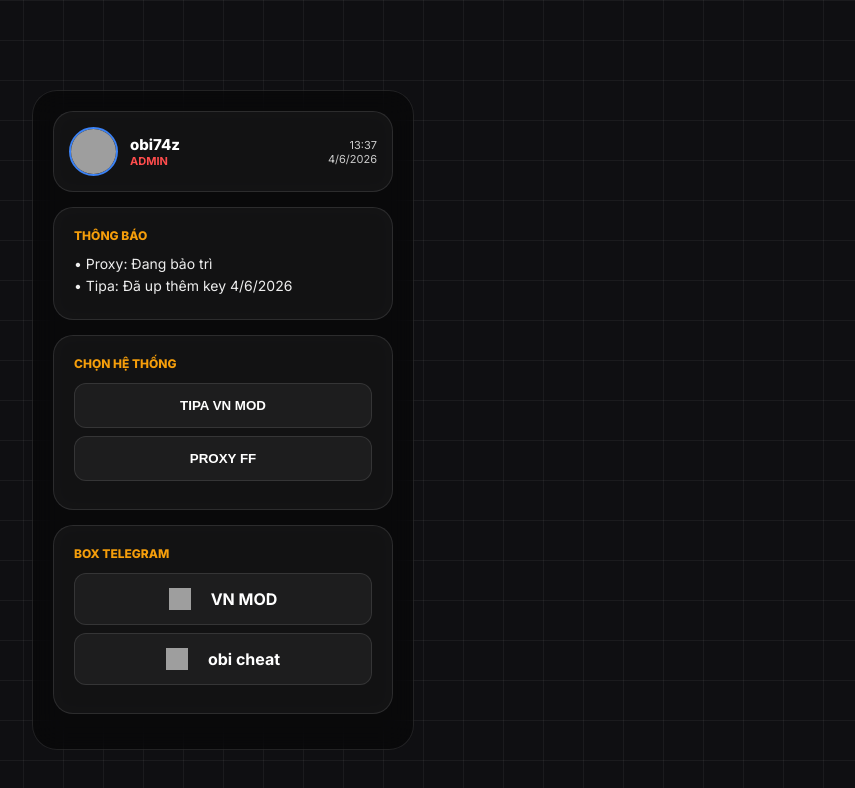
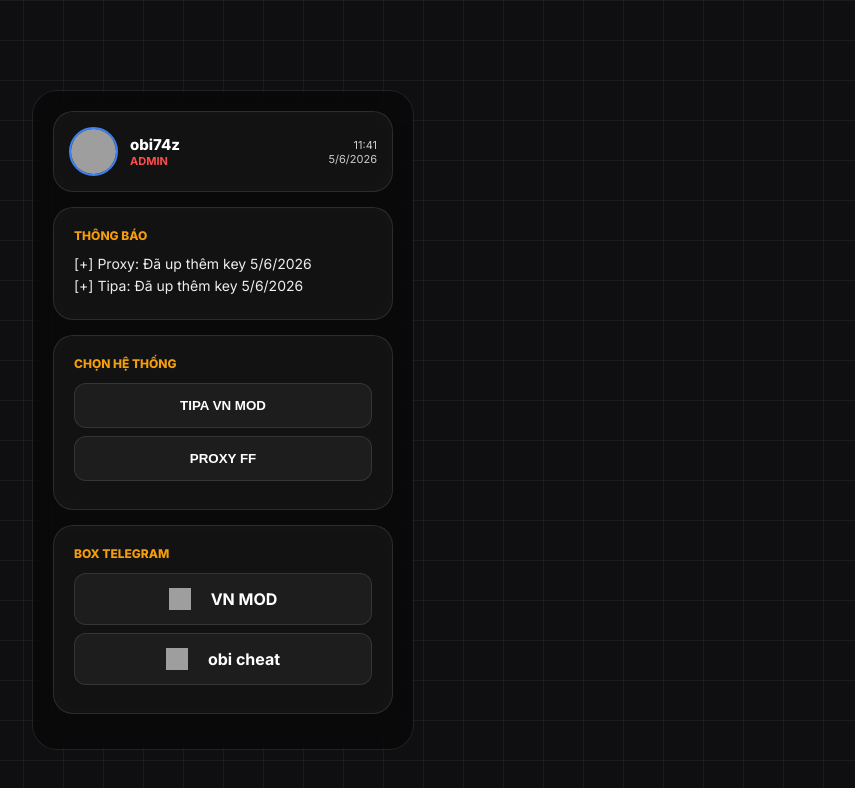
Before and after one commit to oibog/getkey, a plain HTML site: page index.html in a window 1280 px wide. Shown: the whole page, without its empty margins (417-1272 px from the left). Drawn offline with Linux system fonts and the light colour scheme; grey boxes are pictures that could not be loaded.

Commit message:
Update index.html

```diff
--- a/index.html
+++ b/index.html
@@ -73,13 +73,13 @@
                     <div class="role">ADMIN</div>
                 </div>
             </div>
-            <div class="time-right">13:37<br>4/6/2026</div>
+            <div class="time-right">11:41<br>5/6/2026</div>
         </div>
 
         <div class="box">
             <div class="section-title">Thông báo</div>
-            <div style="font-size: 14px; color: #eee; margin: 5px 0;">• Proxy: Đang bảo trì</div>
-            <div style="font-size: 14px; color: #eee; margin: 5px 0;">• Tipa: Đã up thêm key 4/6/2026</div>
+            <div style="font-size: 14px; color: #eee; margin: 5px 0;">[+] Proxy: Đã up thêm key 5/6/2026</div>
+            <div style="font-size: 14px; color: #eee; margin: 5px 0;">[+] Tipa: Đã up thêm key 5/6/2026</div>
         </div>
 
         <div class="box">
```
